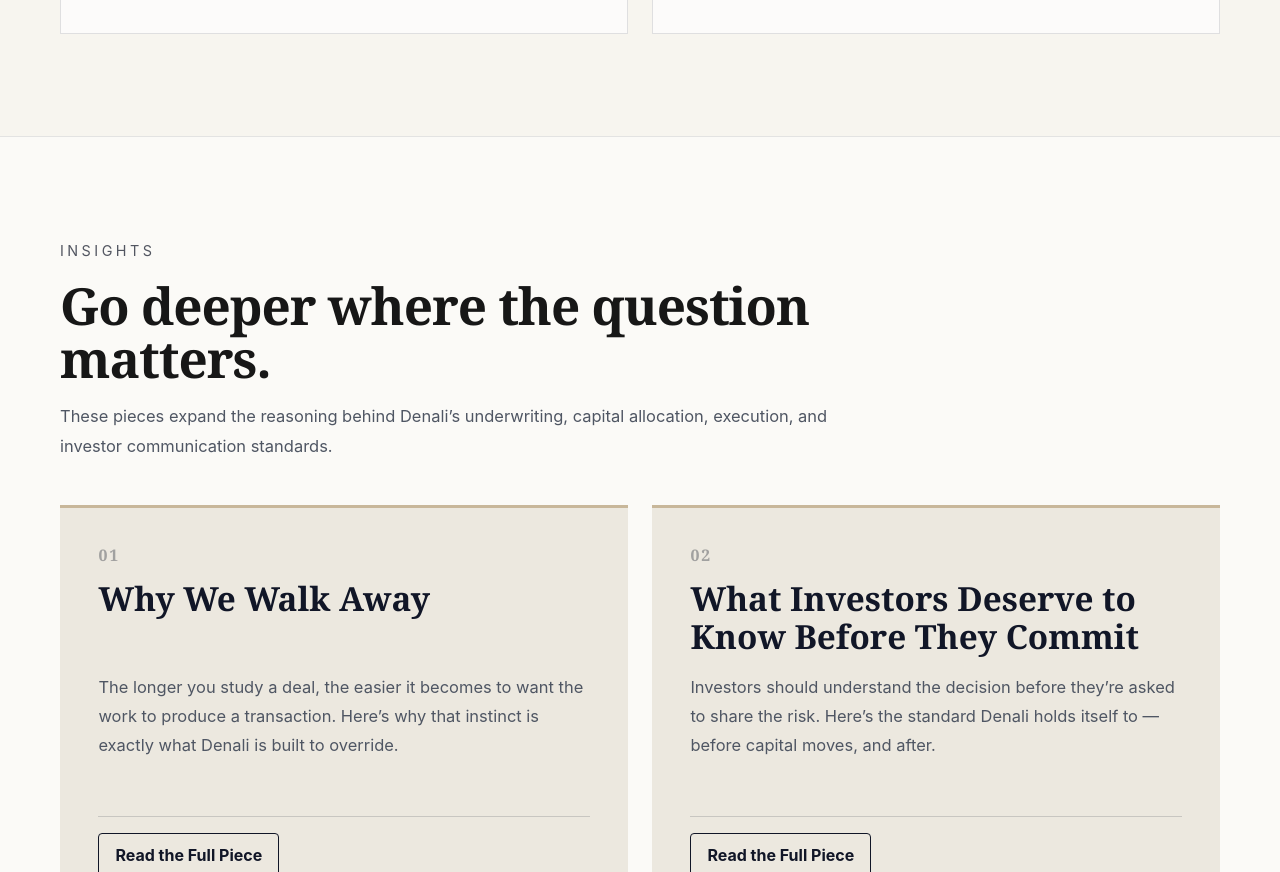
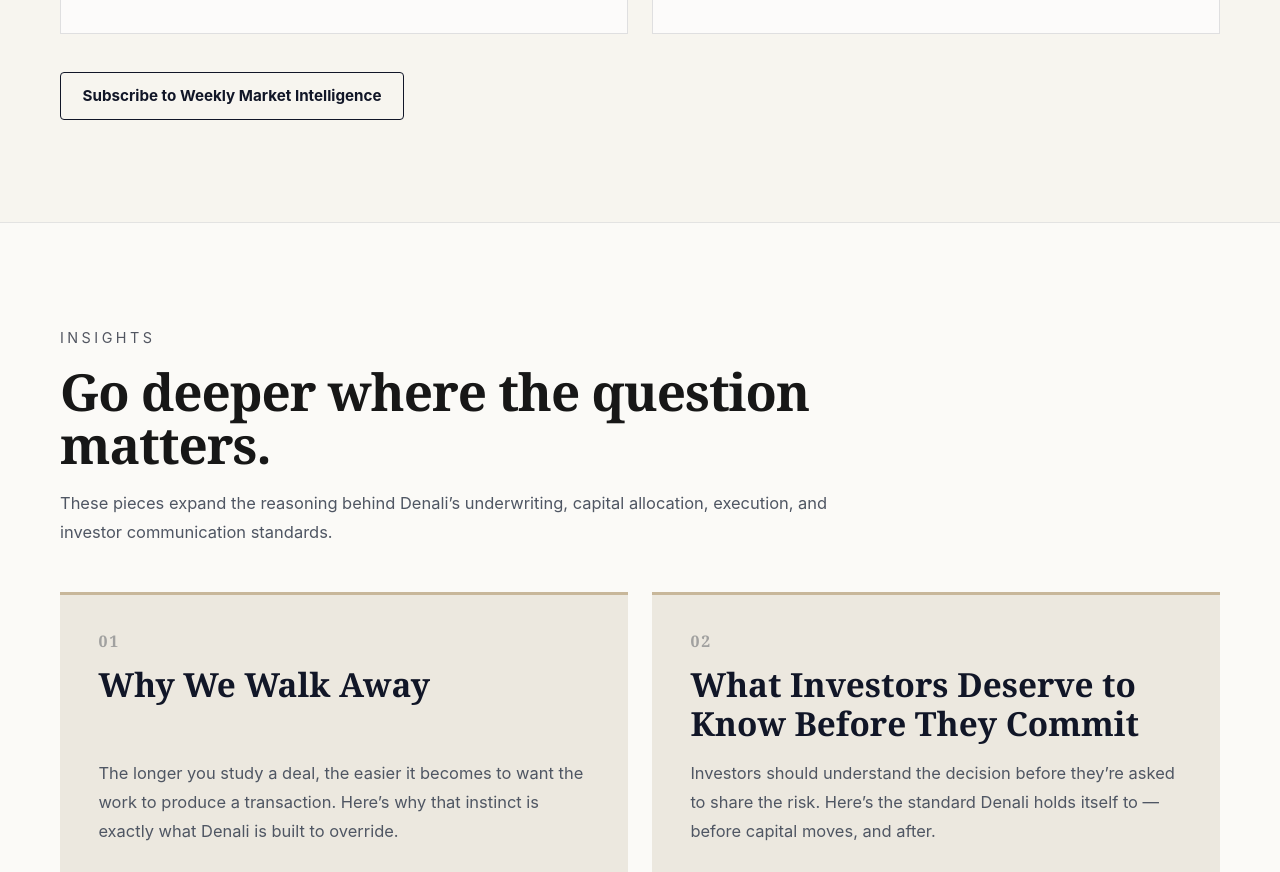
Before and after one commit to LuxeLaredo/denali-public-site, a plain HTML site: page resources.html in a window 1280 px wide. Shown: the part 1257-2129 px from the top of the page. Drawn offline with Linux system fonts and the light colour scheme.

Commit message:
Add Market Intelligence subscription link

```diff
--- a/resources.html
+++ b/resources.html
@@ -112,6 +112,9 @@
               <a class="cta cta--secondary-light" href="https://unlockmyprivatewealth.com/readiness/?utm_source=denali_website&amp;utm_medium=owned_website&amp;utm_campaign=resources_readiness">Begin Investor Readiness</a>
             </div>
           </article>
+        </div>
+        <div class="resources-close-actions">
+          <a class="cta cta--secondary-light" href="https://unlockmyprivatewealth.com/market-intelligence/?utm_source=denali_website&amp;utm_medium=owned_website&amp;utm_campaign=resources_market_intelligence">Subscribe to Weekly Market Intelligence</a>
         </div>
       </div>
     </section>
```
